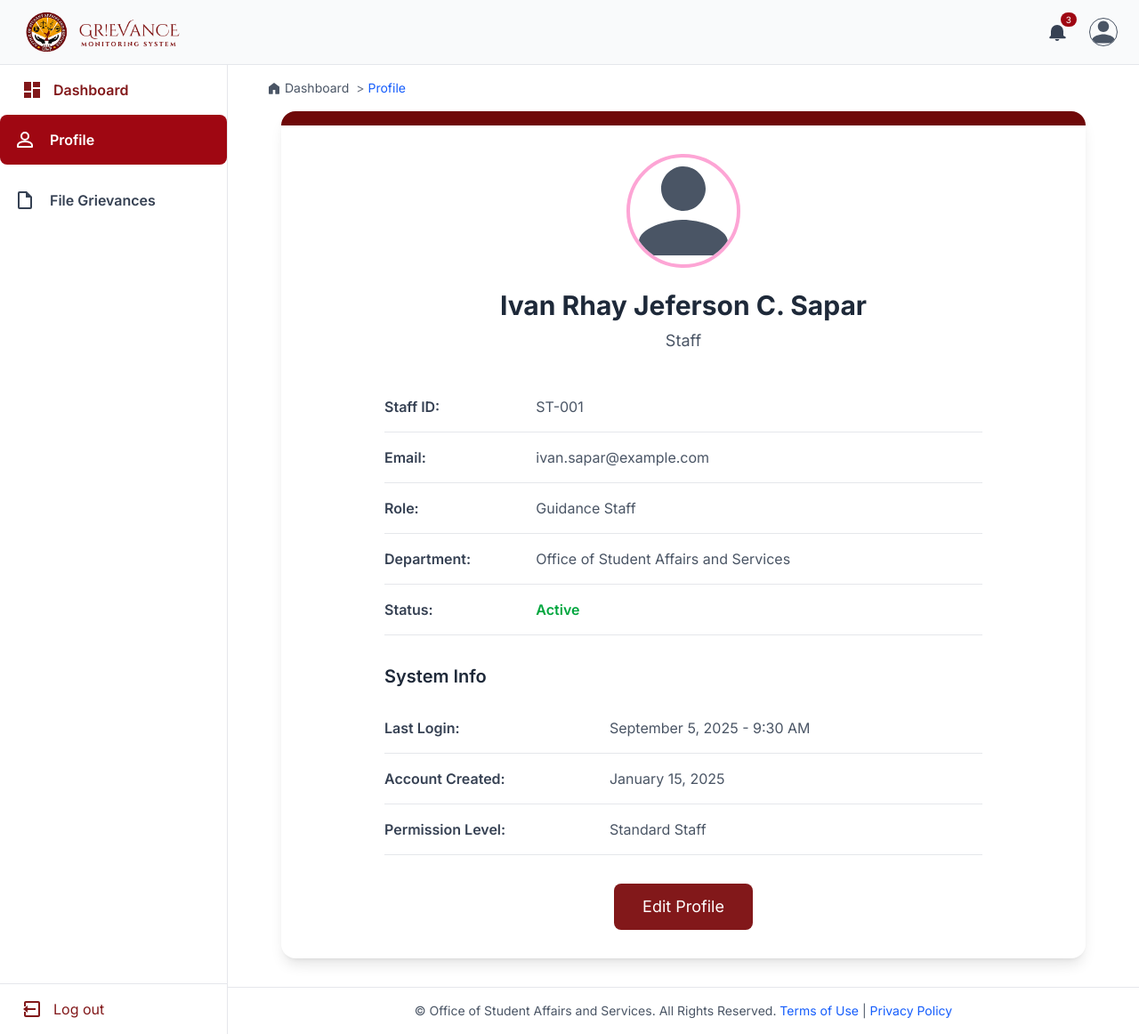
After one commit to ronaaavi/Grievance-Monitoring-System, a Laravel app: page /staff/profile in a window 1280 px wide. The commit adds this page. Shown: the whole page at 89% size. Run offline with Laravel 12, Linux system fonts and the light colour scheme; style sheets or scripts are compiled from the project's sources.

Commit message:
Complete staff profile page implementation with navigation and sidebar updates
Co-authored-by: ronaaavi <182461431+ronaaavi@users.noreply.github.com>

```diff
--- /dev/null
+++ b/resources/views/staff/profile.blade.php
@@ -0,0 +1,116 @@
+@extends('layouts.app')
+
+@section('title', 'Staff Profile')
+
+@section('sidebar')
+  <!-- Profile button - active state -->
+  <a href="/staff/profile" class="flex items-center space-x-4 px-4 py-4 rounded-lg font-semibold text-gray-700 hover:bg-red-800 hover:text-white bg-red-800 text-white">
+    <svg xmlns="http://www.w3.org/2000/svg" fill="none" stroke="currentColor" viewBox="0 0 24 24" class="w-6 h-6">
+      <path stroke-linecap="round" stroke-linejoin="round" stroke-width="2" d="M12 14c-4.418 0-8 1.79-8 4v2h16v-2c0-2.21-3.582-4-8-4zm0-2a4 4 0 100-8 4 4 0 000 8z"/>
+    </svg>
+    <span class="text-base">Profile</span>
+  </a>
+
+  <!-- File Grievances button -->
+  <a href="/staff/file-grievances" class="flex items-center space-x-4 px-4 py-4 rounded-lg font-semibold text-gray-700 hover:bg-red-800 hover:text-white">
+    <svg xmlns="http://www.w3.org/2000/svg" fill="currentColor" viewBox="0 0 24 24" class="w-6 h-6">
+      <path d="M14,2H6A2,2 0 0,0 4,4V20A2,2 0 0,0 6,22H18A2,2 0 0,0 20,20V8L14,2M18,20H6V4H13V9H18V20Z"/>
+    </svg>
+    <span class="text-base">File Grievances</span>
+  </a>
+@endsection
+
+@section('content')
+<div class="flex flex-col min-h-screen">
+  <!-- Breadcrumbs -->
+  <div class="px-3 -mt-4 mb-4">
+    <nav class="text-sm text-gray-600 flex items-center space-x-1">
+      <svg xmlns="http://www.w3.org/2000/svg" fill="currentColor"
+           viewBox="0 0 24 24" class="w-4 h-4 mr-1">
+        <path d="M3 9.75L12 3l9 6.75V21a1 1 0 0 1-1 1h-5.5a.5.5 0 0 1-.5-.5V15h-4v6.5a.5.5 0 0 1-.5.5H4a1 1 0 0 1-1-1V9.75z"/>
+      </svg>
+      <a href="/staff/dashboard" class="hover:text-red-800">Dashboard</a>
+      <span class="mx-1 text-gray-500">></span>
+      <span class="text-blue-600">Profile</span>
+    </nav>
+  </div>
+
+  <div class="flex-1 max-w-[1300px] mx-auto w-full px-7">
+    <!-- Profile Card -->
+    <div class="bg-white rounded-2xl shadow-lg p-8 w-full">
+      <div class="h-4 bg-[#6f0909] rounded-t-2xl -mx-8 -mt-8 mb-8"></div>
+
+      <div class="flex flex-col items-center">
+        <!-- Profile Picture -->
+        <div class="relative mb-6">
+          <svg xmlns="http://www.w3.org/2000/svg"
+               fill="currentColor" viewBox="0 0 24 24"
+               class="h-32 w-32 rounded-full border-4 border-pink-300 text-gray-600 mx-auto">
+            <path d="M12 12c2.7 0 5-2.3 5-5s-2.3-5-5-5-5
+                     2.3-5 5 2.3 5 5 5zm0 2c-3.3
+                     0-10 1.7-10 5v3h20v-3c0-3.3-6.7-5-10-5z"/>
+          </svg>
+        </div>
+
+        <!-- Name and Role -->
+        <h1 class="text-3xl font-bold text-gray-800 mb-2">Ivan Rhay Jeferson C. Sapar</h1>
+        <p class="text-lg text-gray-600 mb-8">Staff</p>
+
+        <!-- Profile Details Table -->
+        <div class="w-full max-w-2xl">
+          <table class="w-full">
+            <tbody class="space-y-4">
+              <tr class="border-b border-gray-200">
+                <td class="py-4 font-semibold text-gray-700 text-left">Staff ID:</td>
+                <td class="py-4 text-gray-600 text-left">ST-001</td>
+              </tr>
+              <tr class="border-b border-gray-200">
+                <td class="py-4 font-semibold text-gray-700 text-left">Email:</td>
+                <td class="py-4 text-gray-600 text-left">ivan.sapar@example.com</td>
+              </tr>
+              <tr class="border-b border-gray-200">
+                <td class="py-4 font-semibold text-gray-700 text-left">Role:</td>
+                <td class="py-4 text-gray-600 text-left">Guidance Staff</td>
+              </tr>
+              <tr class="border-b border-gray-200">
+                <td class="py-4 font-semibold text-gray-700 text-left">Department:</td>
+                <td class="py-4 text-gray-600 text-left">Office of Student Affairs and Services</td>
+              </tr>
+              <tr class="border-b border-gray-200">
+                <td class="py-4 font-semibold text-gray-700 text-left">Status:</td>
+                <td class="py-4 text-green-600 font-semibold text-left">Active</td>
+              </tr>
+            </tbody>
+          </table>
+        </div>
+
+        <!-- System Info Section -->
+        <div class="w-full max-w-2xl mt-8">
+          <h3 class="text-xl font-semibold text-gray-800 mb-4">System Info</h3>
+          <table class="w-full">
+            <tbody class="space-y-4">
+              <tr class="border-b border-gray-200">
+                <td class="py-4 font-semibold text-gray-700 text-left">Last Login:</td>
+                <td class="py-4 text-gray-600 text-left">September 5, 2025 - 9:30 AM</td>
+              </tr>
+              <tr class="border-b border-gray-200">
+                <td class="py-4 font-semibold text-gray-700 text-left">Account Created:</td>
+                <td class="py-4 text-gray-600 text-left">January 15, 2025</td>
+              </tr>
+              <tr class="border-b border-gray-200">
+                <td class="py-4 font-semibold text-gray-700 text-left">Permission Level:</td>
+                <td class="py-4 text-gray-600 text-left">Standard Staff</td>
+              </tr>
+            </tbody>
+          </table>
+        </div>
+
+        <!-- Edit Profile Button -->
+        <button class="mt-8 px-8 py-3 bg-red-900 text-white rounded-lg hover:bg-red-800 font-medium text-lg">
+          Edit Profile
+        </button>
+      </div>
+    </div>
+  </div>
+</div>
+@endsection
--- a/routes/web.php
+++ b/routes/web.php
@@ -9,6 +9,7 @@ use Illuminate\Support\Facades\Route;
 */
 Route::view('/staff/dashboard', 'staff.dashboard');                  // Staff dashboard
 Route::view('/staff/file-grievances', 'staff.file-grievances');      // File grievances form
+Route::view('/staff/profile', 'staff.profile');                      // Staff profile page
 
 /*
 |--------------------------------------------------------------------------
```
Also changed, not shown: resources/views/staff/dashboard.blade.php (+16 -0 lines), resources/views/staff/file-grievances.blade.php (+9 -0 lines).
